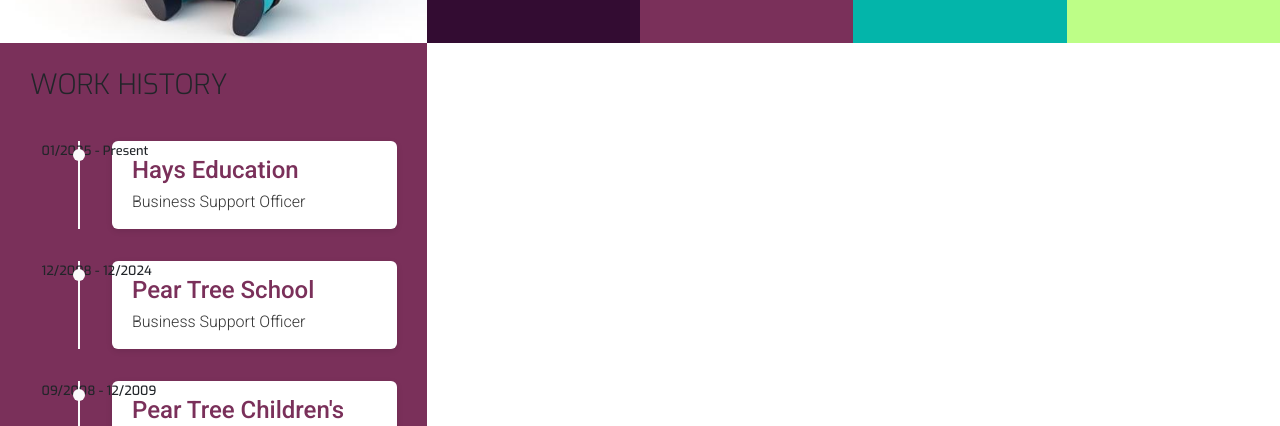
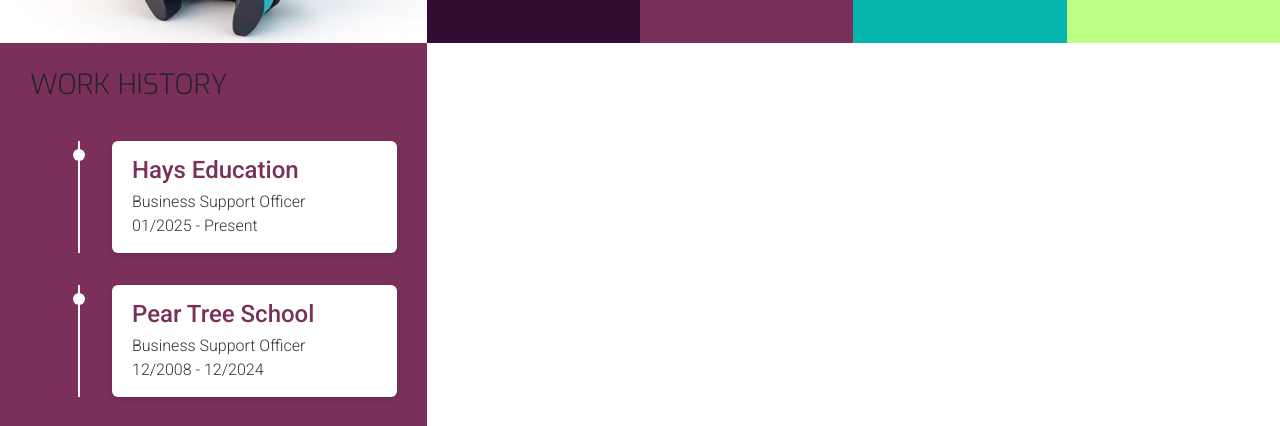
Before and after one commit to ali-moss-24/project-1, a plain HTML site: page resume.html in a window 1280 px wide. Shown: the part 326-752 px from the top of the page. Drawn offline with nearby package versions, Linux system fonts and the light colour scheme; files whose address does not match are found by name.

Commit message:
add changes to look of the employment timeline

```diff
--- a/assets/css/style.css
+++ b/assets/css/style.css
@@ -257,15 +257,6 @@ footer {
   padding-left: 2em;
 }
 
-.timeline-item:before {
-  content: attr(data-dates);
-  position: absolute;
-  left: -3em;
-  top: 0;
-  font-family: "Exo", sans-serif;
-  font-weight: 500;
-  font-size: 0.8em;
-}
 
 .timeline-item:after {
   content: "";
--- a/resume.html
+++ b/resume.html
@@ -60,22 +60,25 @@
                         </div>
                     </div>
                        <div class="history-items">
-                         <div class="timeline-item" data-dates="01/2025 - Present">
+                         <div class="timeline-item">
                             <div class="timeline-content">
                                  <h4>Hays Education</h4>
                                 <p>Business Support Officer</p>
+                                <p>01/2025 - Present</p>
                                </div>
                             </div>
-                            <div class="timeline-item" data-dates="12/2008 - 12/2024">
+                            <div class="timeline-item">
                                 <div class="timeline-content">
                                 <h4>Pear Tree School</h4>
                                 <p>Business Support Officer</p>
+                                <p>12/2008 - 12/2024</p>
                             </div>
                          </div>
-                                   <div class="timeline-item" data-dates="09/2008 - 12/2009">
+                                   <div class="timeline-item">
                                     <div class="timeline-content">
                                     <h4>Pear Tree Children's Centre</h4>
                                     <p>Playworker/Administrator</p>
+                                    <p>09/2008 - 12/2009</p>
                                 </div>
                                 </div>
                             </div>
```
